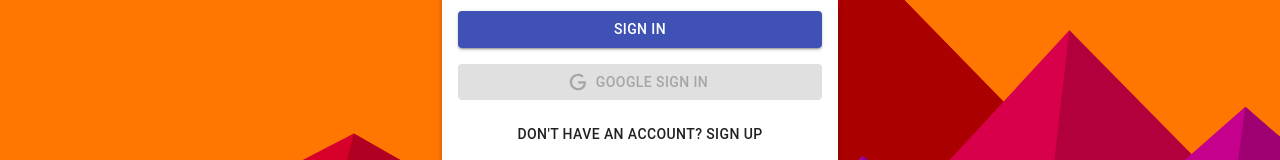
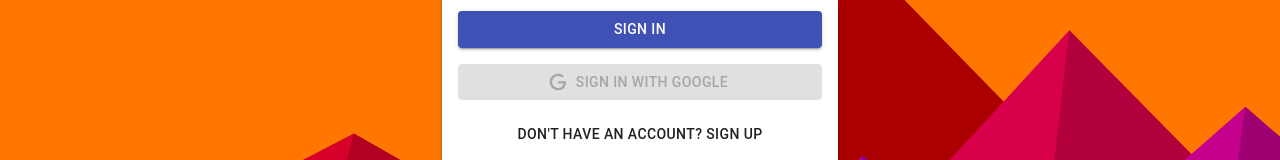
Before and after one commit to Mabast1/social-media, a React (Create React App) app in the folder client/: page /auth in a window 1280 px wide. Shown: the part 455-615 px from the top of the page. Built offline with nearby package versions, Linux system fonts and the light colour scheme.

Commit message:
changed button name

```diff
--- a/client/src/components/Auth/Auth.js
+++ b/client/src/components/Auth/Auth.js
@@ -118,7 +118,7 @@ const Auth = () => {
                 startIcon={<Icon />}
                 variant="contained"
               >
-                Google Sign In
+                Sign In With Google
               </Button>
             )}
             onSuccess={googleSuccess}
```
